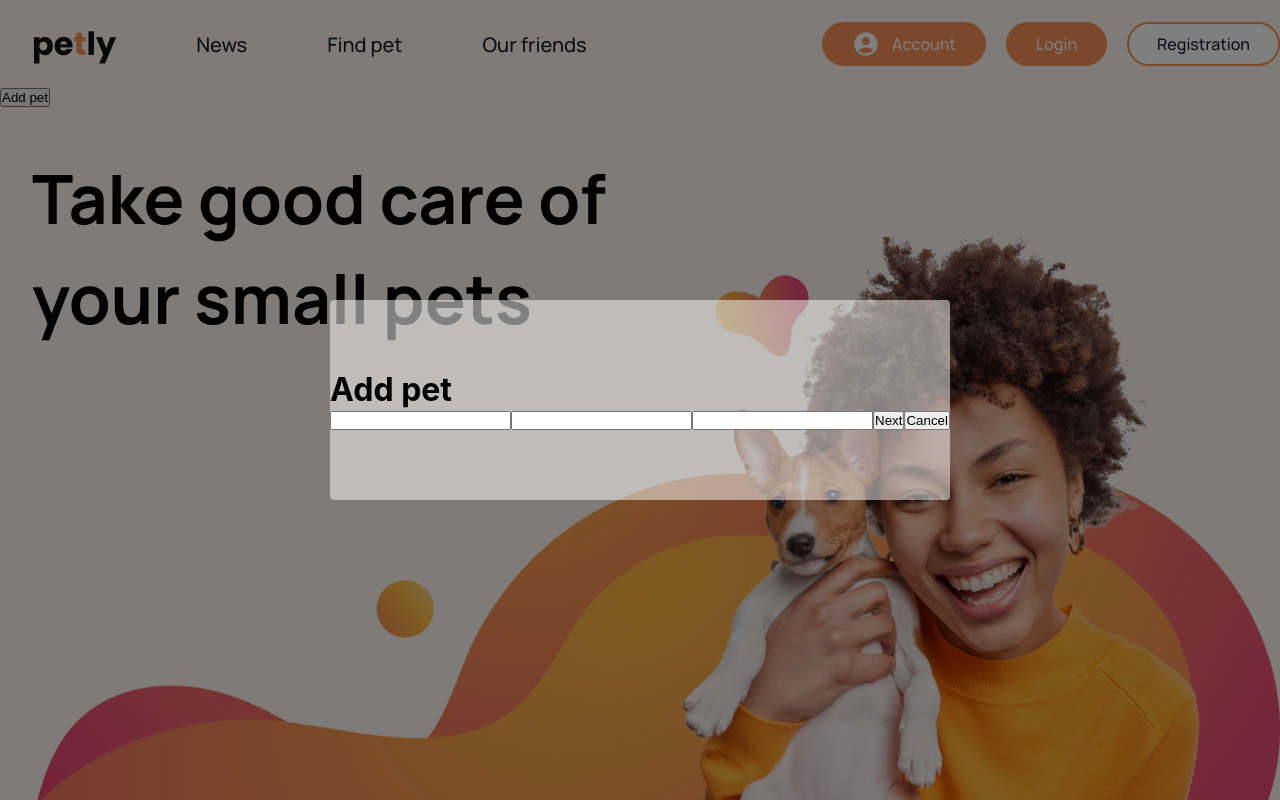
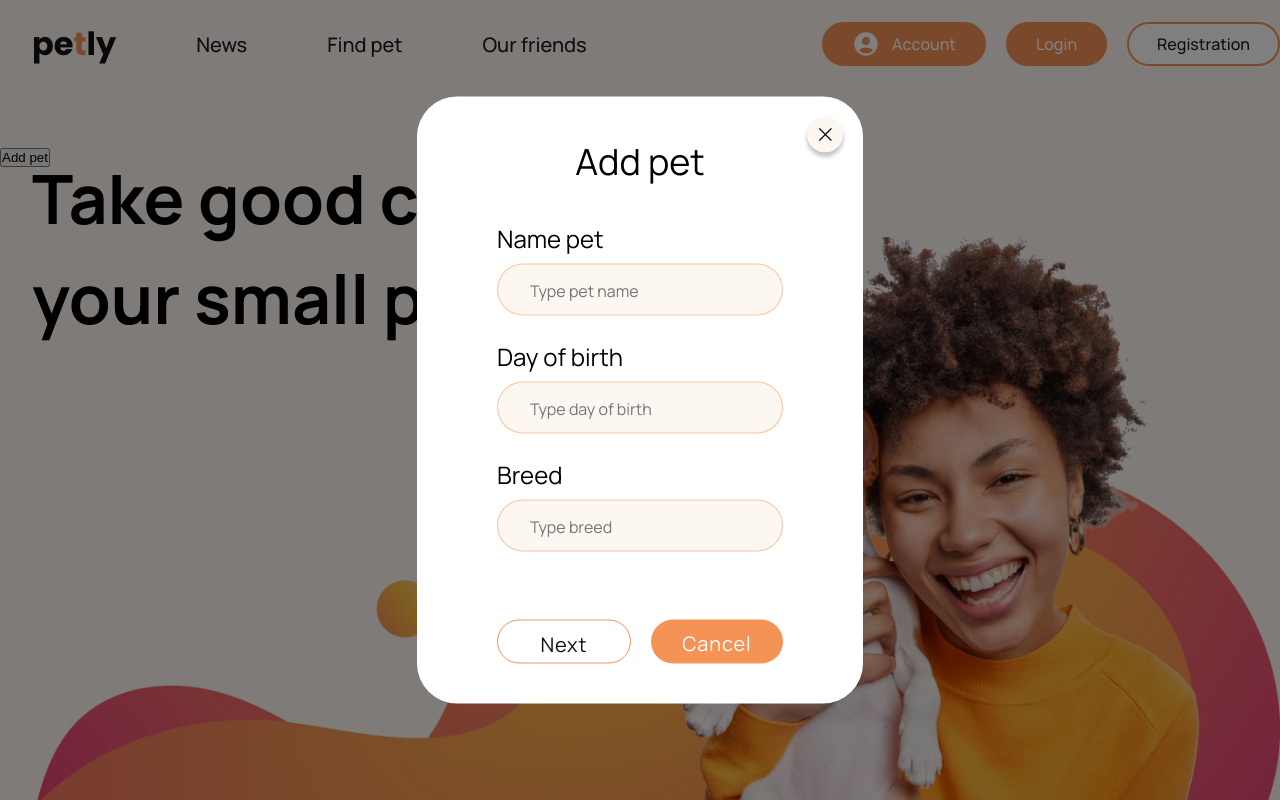
Before and after one commit to BogdanZarichnyy/team-project-react-nodejs-frontend, a React (Create React App) app: page / in a window 1280 px wide. Both pictures are taken after a click on the button "Add pet". Built offline with nearby package versions, Linux system fonts and the light colour scheme.

Commit message:
add pet modal first step

```diff
--- a/src/components/AddPetModal/AddPetModal.jsx
+++ b/src/components/AddPetModal/AddPetModal.jsx
@@ -1,24 +1,94 @@
+import { useEffect } from 'react';
+import { useFormik } from 'formik';
+import * as Yup from 'yup';
 import { useModal } from '../ModalCustom/ModalCustom';
+import InputBase from '../InputBase/InputBase';
+import ButtonBase from '../ButtonBase/ButtonBase';
+import s from './AddPetModal.module.scss';
 
-const AddPetModal = e => {
+const initialValues = {
+  petName: '',
+  petDayOfBirth: '',
+  breed: '',
+};
+
+const validationSchema = Yup.object({
+  petName: Yup.string().required('Required field to fill'),
+  petDayOfBirth: Yup.string().required('Required field to fill'),
+  breed: Yup.string().required('Required field to fill'),
+});
+
+const AddPetModal = ({ onNext }) => {
+  const formik = useFormik({
+    initialValues,
+    validationSchema,
+    onSubmit: values => console.log(values),
+  });
+
+  const { values, handleChange, handleSubmit } = formik;
+
   const { handleToggle } = useModal();
-  const handeleFormSubmit = () => {
+
+  useEffect(() => {
+    console.log(values);
+  }, [values]);
+
+  const handeleFormCancel = () => {
     handleToggle();
   };
 
   return (
-    <div>
-      <form>
-        <h1>Add pet</h1>
-        <input></input>
-        <input></input>
-        <input></input>
-        <button type="button">Next</button>
-        <button type="button" onClick={handeleFormSubmit}>
-          Cancel
-        </button>
-      </form>
-    </div>
+    <form
+      className={s.form}
+      onSubmit={e => {
+        e.preventDefault();
+        handleSubmit();
+      }}
+    >
+      <h1 className={s.title}>Add pet</h1>
+      <label className={s.label}>Name pet</label>
+      <InputBase
+        styles={s.input}
+        type="text"
+        name="petName"
+        placeholder="Type pet name"
+        value={values.petName}
+        onChange={handleChange}
+      />
+      <label className={s.label}>Day of birth</label>
+      <InputBase
+        styles={s.input}
+        type="text"
+        name="petDayOfBirth"
+        placeholder="Type day of birth"
+        value={values.petDayOfBirth}
+        onChange={handleChange}
+      />
+
+      <label className={s.label}>Breed</label>
+      <InputBase
+        styles={s.input}
+        type="text"
+        name="breed"
+        placeholder="Type breed"
+        value={values.breed}
+        onChange={handleChange}
+      />
+      <div className={s.buttonWrapper}>
+        <ButtonBase
+          styles={s.buttonNext}
+          onClick={onNext}
+          type="button"
+          text="Next"
+        />
+        <ButtonBase
+          styles={s.buttonCancel}
+          onClick={handeleFormCancel}
+          type="button"
+          text="Cancel"
+        />
+      </div>
+    </form>
   );
 };
 
--- /dev/null
+++ b/src/components/AddPetModal/AddPetModal.module.scss
@@ -0,0 +1,59 @@
+.form {
+    padding: 40px 80px;
+    // max-width: 458px;
+    width: 100%;
+    display: flex;
+    flex-direction: column;
+    // align-items: center;
+
+}
+.title{
+    font-size: 36px;
+    margin-bottom: 40px;
+    text-align: center;
+    font-family: 'Manrope-Regular';
+
+        font-weight: 500;
+}
+
+
+.label{
+    margin-bottom: 12px;
+    text-align: left;
+    font-size: 24px;
+    line-height: 26px;
+    font-family: 'Manrope-Regular';
+
+        font-weight: 500;
+}
+.input{
+    margin-bottom: 28px;
+}
+.input::placeholder{
+    font-family: 'Manrope-Regular';
+
+        font-size: 16px;
+}
+.buttonNext{
+
+    background: #fff;
+    border-radius: 40px;
+    border: solid 1px #f59256;
+    color: #111111;
+    margin-right: 20px;
+    font-family: 'Manrope-Regular';
+
+        font-weight: 500;
+
+
+}
+.buttonCancel{
+    font-family: 'Manrope-Regular';
+
+        font-weight: 500;
+}
+.buttonWrapper{
+    display: flex;
+    margin-top: 40px;
+
+    }
--- /dev/null
+++ b/src/components/AddPetModal/index.js
@@ -0,0 +1 @@
+export { default } from './AddPetModal.jsx';
--- a/src/components/Modal/ModalContent/ModalContent.jsx
+++ b/src/components/Modal/ModalContent/ModalContent.jsx
@@ -5,7 +5,7 @@ const ModalContent = ({
   children,
   trigger,
   className,
-  closeBtn = false,
+  closeBtn = true,
   style,
 }) => {
   const [isModalOpen, setIsModalOpen] = useState(false);
--- a/src/components/Modal/SvgIconClose/SvgIconClose.jsx
+++ b/src/components/Modal/SvgIconClose/SvgIconClose.jsx
@@ -9,8 +9,8 @@ const SvgIconClose = ({ iconId, style, size = '', svgClass = '' }) => {
   const svgClassArr = [s.svg, svgClass].join(' ');
   return (
     <div className={s.iconBox} style={styles}>
-      <svg className={svgClassArr} viewBox="0 0 32 32">
-        <path d="M1.76 1.787l-0.612 0.613 13.598 13.6-13.6 13.6 0.628 0.626 0.626 0.628 13.6-13.6 13.6 13.6 0.626-0.628 0.628-0.626-13.6-13.6 13.6-13.6-0.628-0.626-0.626-0.628-13.6 13.6-6.788-6.788c-2.249-2.258-4.469-4.469-6.698-6.671l-0.116-0.114c-0.014 0-0.302 0.276-0.638 0.613z"></path>
+      <svg className={svgClassArr} viewBox="0 0 19 20">
+        <path d="M11.282 10l7.536-7.536c0.149-0.174 0.227-0.398 0.218-0.626s-0.104-0.446-0.266-0.608c-0.162-0.162-0.379-0.257-0.608-0.266s-0.452 0.069-0.626 0.218l-7.536 7.536-7.536-7.545c-0.171-0.171-0.403-0.267-0.645-0.267s-0.474 0.096-0.645 0.267c-0.171 0.171-0.267 0.403-0.267 0.645s0.096 0.474 0.267 0.645l7.545 7.536-7.545 7.536c-0.095 0.081-0.172 0.182-0.227 0.295s-0.085 0.236-0.090 0.361 0.016 0.25 0.062 0.367c0.046 0.117 0.115 0.223 0.204 0.311s0.195 0.158 0.311 0.204 0.242 0.067 0.367 0.062c0.125-0.005 0.248-0.036 0.361-0.090s0.213-0.132 0.295-0.227l7.545-7.536 7.536 7.536c0.174 0.149 0.398 0.227 0.626 0.218s0.446-0.104 0.608-0.266c0.162-0.162 0.257-0.379 0.266-0.608s-0.069-0.452-0.218-0.626l-7.536-7.536z"></path>
       </svg>
     </div>
   );
--- a/src/components/Modal/SvgIconClose/SvgIconClose.module.scss
+++ b/src/components/Modal/SvgIconClose/SvgIconClose.module.scss
@@ -7,7 +7,7 @@
   height: 24px;
 }
 .svg {
-  fill: #fff;
+  fill: #111111;
   width: 100%;
   height: 100%;
   pointer-events: none;
--- a/src/components/ModalCustom/ModalCustom.jsx
+++ b/src/components/ModalCustom/ModalCustom.jsx
@@ -62,7 +62,7 @@ const ModalCustom = ({
           <div className={s.Modal} style={modalStyle}>
             {defaultBtn && (
               <button className={s.closeModal} onClick={handleToggleModal}>
-                <SvgIconClose size={'100%'} />
+                <SvgIconClose size={'100%'} style={{ fill: '#111111' }} />
               </button>
             )}
             {children}
--- a/src/components/ModalCustom/ModalCustom.module.scss
+++ b/src/components/ModalCustom/ModalCustom.module.scss
@@ -33,34 +33,35 @@
   min-height: 200px;
   max-width: 98%;
   max-height: 98%;
+  border-radius: 40px;
 
   // color: inherit;
   // fill: inherit;
 
-  border-radius: 4px;
   overflow: hidden;
-  background-color: rgba(255, 255, 255, 0.5);
+  background-color: rgb(255, 255, 255);
 }
 .closeModal {
   position: absolute;
-  top: 8px;
-  right: 8px;
+  top: 20px;
+  right: 20px;
   z-index: 15;
 
   font-size: 16px;
-  color: #fff;
-  fill: #fff;
+  color: #111111;
+  fill: #111111;
 
-  width: 28px;
-  height: 28px;
-  padding: 4px;
+  width: 36px;
+  height: 36px;
+  padding: 10px;
 
   cursor: pointer;
 
   border-style: none;
   background-color: transparent;
-  border-radius: 4px;
+  border-radius: 50%;
   border: 1px solid transparent;
 
-  background-color: rgba(0, 0, 0, 0.5);
+  background-color: #fdf7f2;
+  box-shadow:(0px 4px 4px rgba(0, 0, 0, 0.25));
 }
--- a/src/components/SharedLayout/SharedLayout.jsx
+++ b/src/components/SharedLayout/SharedLayout.jsx
@@ -2,7 +2,7 @@ import { Outlet } from 'react-router-dom';
 
 import Header from '../Header';
 import ModalContent from '../Modal/ModalContent/ModalContent';
-import AddPetModal from '../AddPetModal/AddPetModal';
+import AddPetModal from '../AddPetModal';
 
 import style from './SharedLayout.module.scss';
 
@@ -13,6 +13,7 @@ const SharedLayout = () => {
         <Header />
       </div>
 
+      <div className={style.outlets}>
         <>
           <ModalContent
             trigger={props => (
@@ -24,8 +25,6 @@ const SharedLayout = () => {
             <AddPetModal></AddPetModal>
           </ModalContent>
         </>
-
-      <div className={style.outlets}>
         <Outlet />
       </div>
     </div>
```
Lines whose indentation alone changed are shown as unchanged.
